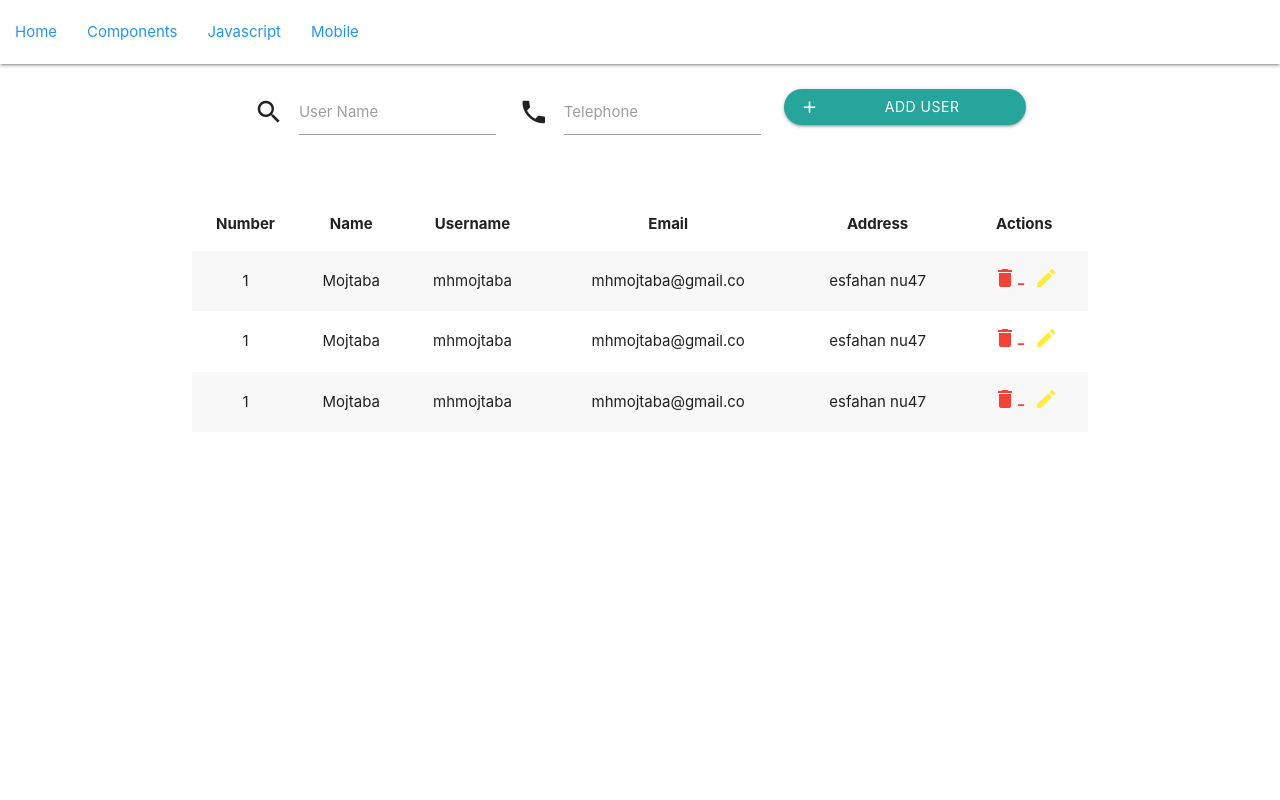
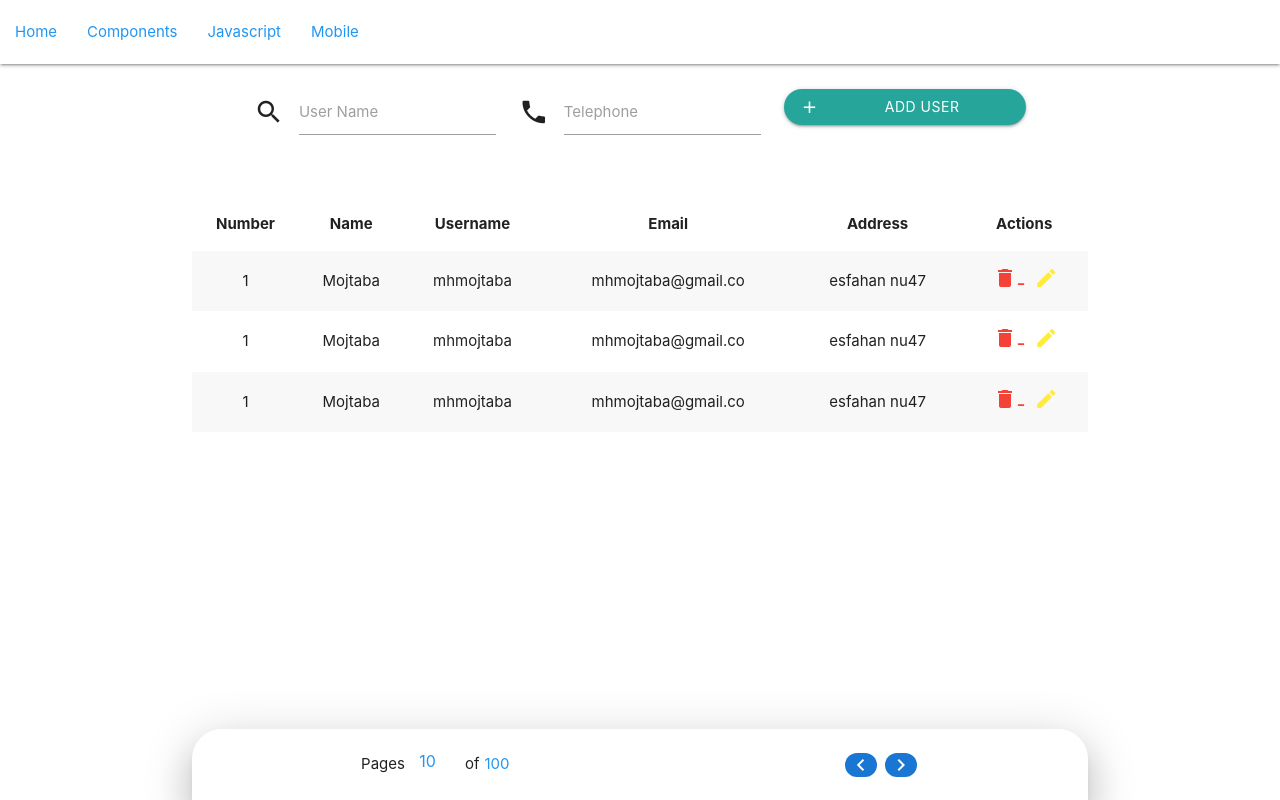
Before and after one commit to mhmojtaba/simpleProject, a plain HTML site: page user.html in a window 1280 px wide. Drawn offline with Linux system fonts and the light colour scheme.

Commit message:
user section pagination

```diff
--- a/user.html
+++ b/user.html
@@ -215,6 +215,33 @@
           </tbody>
         </table>
       </div>
+
+      <div
+        class="pagination container pagination-container p-all-5 flex-sa-m rounded_top_30 z-depth-5 pos-fixed bottom-0 left-0 right-0"
+      >
+        <div class="pagination-item-counts flex-l-m p-all-4">
+          Pages
+          <span class="m-l-5 m-r-5 max-w-50">
+            <input
+              type="number"
+              value="10"
+              class="blue-text darken-1 no-border center-align m-b-0"
+            />
+          </span>
+          of
+          <span class="blue-text darken-1 m-l-5 m-r-5"> 100 </span>
+        </div>
+        <div class="flex p-all-4">
+          <i
+            class="material-icons waves-effect waves-light rounded_pill white-text blue darken-2 m-l-2 m-r-2 p-l-4 p-r-4"
+            >chevron_left
+          </i>
+          <i
+            class="material-icons waves-effect waves-light rounded_pill white-text blue darken-2 m-l-2 m-r-2 p-l-4 p-r-4"
+            >chevron_right
+          </i>
+        </div>
+      </div>
     </section>
     <!-- end user section -->
 
```
